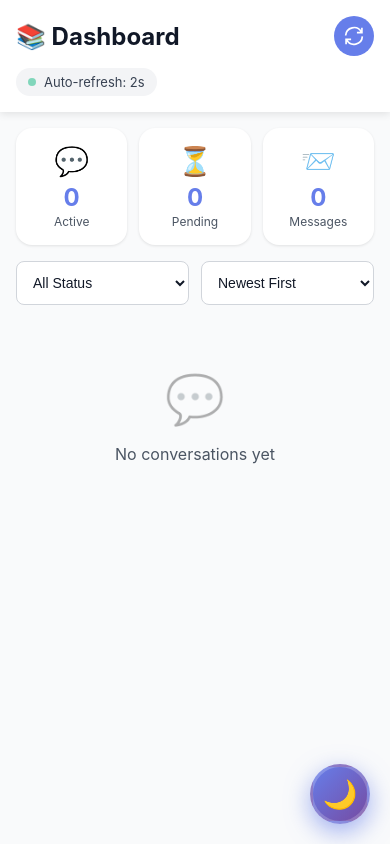
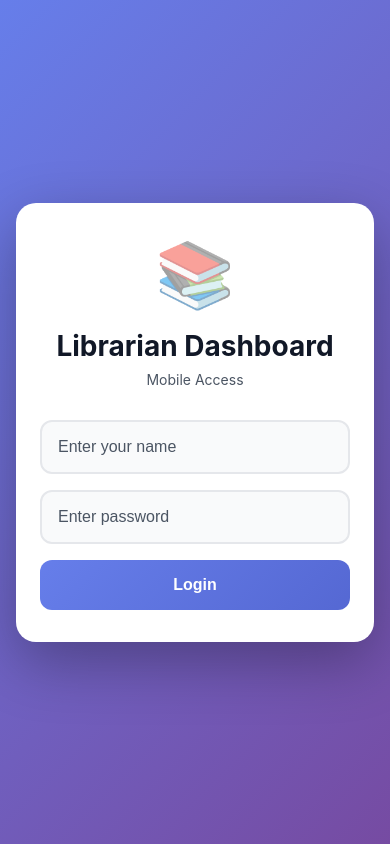
Before and after one commit to RobBallasiw/library-chatbot, a website: page public/librarian-mobile.html in a window 390 px wide. Drawn offline with Linux system fonts and the light colour scheme; no server answers.

Commit message:
Add login system to mobile librarian dashboard with username and password

```diff
--- a/public/librarian-mobile.css
+++ b/public/librarian-mobile.css
@@ -18,6 +18,112 @@
   --gray-600: #4b5563;
   --gray-700: #374151;
   --gray-900: #111827;
+}
+
+/* Mobile Login Screen */
+.mobile-login-screen {
+  position: fixed;
+  top: 0;
+  left: 0;
+  width: 100%;
+  height: 100%;
+  background: linear-gradient(135deg, #667eea 0%, #764ba2 100%);
+  display: flex;
+  align-items: center;
+  justify-content: center;
+  z-index: 9999;
+  padding: 1rem;
+}
+
+.mobile-login-container {
+  background: white;
+  border-radius: 20px;
+  padding: 2rem 1.5rem;
+  width: 100%;
+  max-width: 400px;
+  box-shadow: 0 20px 60px rgba(0, 0, 0, 0.3);
+}
+
+.mobile-login-header {
+  text-align: center;
+  margin-bottom: 2rem;
+}
+
+.mobile-login-icon {
+  font-size: 4rem;
+  margin-bottom: 1rem;
+  animation: pulse 2s infinite;
+}
+
+@keyframes pulse {
+  0%, 100% { transform: scale(1); }
+  50% { transform: scale(1.05); }
+}
+
+.mobile-login-header h1 {
+  font-size: 1.75rem;
+  font-weight: 700;
+  color: var(--gray-900);
+  margin-bottom: 0.5rem;
+}
+
+.mobile-login-header p {
+  font-size: 0.875rem;
+  color: var(--gray-600);
+}
+
+.mobile-login-form {
+  display: flex;
+  flex-direction: column;
+  gap: 1rem;
+}
+
+.mobile-input-group input {
+  width: 100%;
+  padding: 1rem;
+  background: var(--gray-50);
+  border: 2px solid var(--gray-200);
+  border-radius: 12px;
+  color: var(--gray-900);
+  font-size: 1rem;
+  transition: all 0.3s ease;
+}
+
+.mobile-input-group input:focus {
+  outline: none;
+  border-color: var(--primary);
+  background: white;
+}
+
+.mobile-input-group input::placeholder {
+  color: var(--gray-600);
+}
+
+.mobile-login-btn {
+  width: 100%;
+  padding: 1rem;
+  background: linear-gradient(135deg, var(--primary) 0%, var(--primary-dark) 100%);
+  border: none;
+  border-radius: 12px;
+  color: white;
+  font-size: 1rem;
+  font-weight: 600;
+  cursor: pointer;
+  transition: all 0.3s ease;
+}
+
+.mobile-login-btn:active {
+  transform: scale(0.98);
+}
+
+.mobile-login-error {
+  padding: 0.75rem;
+  background: rgba(239, 68, 68, 0.1);
+  border: 1px solid rgba(239, 68, 68, 0.3);
+  border-radius: 8px;
+  color: var(--danger);
+  font-size: 0.875rem;
+  text-align: center;
 }
 
 body {
--- a/public/librarian-mobile.html
+++ b/public/librarian-mobile.html
@@ -9,6 +9,30 @@
   <link rel="stylesheet" href="librarian-mobile.css">
 </head>
 <body>
+
+  <!-- Login Screen -->
+  <div id="mobile-login-screen" class="mobile-login-screen">
+    <div class="mobile-login-container">
+      <div class="mobile-login-header">
+        <div class="mobile-login-icon">📚</div>
+        <h1>Librarian Dashboard</h1>
+        <p>Mobile Access</p>
+      </div>
+      <form id="mobile-login-form" class="mobile-login-form">
+        <div class="mobile-input-group">
+          <input type="text" id="mobile-username" placeholder="Enter your name" required>
+        </div>
+        <div class="mobile-input-group">
+          <input type="password" id="mobile-password" placeholder="Enter password" required>
+        </div>
+        <button type="submit" class="mobile-login-btn">Login</button>
+        <div id="mobile-login-error" class="mobile-login-error" style="display: none;"></div>
+      </form>
+    </div>
+  </div>
+
+  <!-- Main Dashboard (hidden until login) -->
+  <div id="mobile-dashboard-content" style="display: none;">
 
   <!-- Header -->
   <header class="mobile-header">
@@ -199,7 +223,70 @@
 
     // Initialize theme
     loadTheme();
+
+    // Mobile Login functionality
+    (function initMobileLogin() {
+      const loginScreen = document.getElementById('mobile-login-screen');
+      const dashboardContent = document.getElementById('mobile-dashboard-content');
+      const loginForm = document.getElementById('mobile-login-form');
+      const loginError = document.getElementById('mobile-login-error');
+      const usernameInput = document.getElementById('mobile-username');
+      const passwordInput = document.getElementById('mobile-password');
+
+      if (!loginForm) return;
+
+      // Check if already logged in
+      if (sessionStorage.getItem('mobileLibrarianLoggedIn') === 'true') {
+        showDashboard();
+      }
+
+      loginForm.addEventListener('submit', async (e) => {
+        e.preventDefault();
+        const username = usernameInput.value.trim();
+        const password = passwordInput.value;
+
+        if (!username) {
+          showError('Please enter your name');
+          return;
+        }
+
+        try {
+          const response = await fetch('/api/librarian/login', {
+            method: 'POST',
+            headers: { 'Content-Type': 'application/json' },
+            body: JSON.stringify({ password })
+          });
+
+          const data = await response.json();
+
+          if (data.success) {
+            sessionStorage.setItem('mobileLibrarianLoggedIn', 'true');
+            sessionStorage.setItem('mobileLibrarianUsername', username);
+            showDashboard();
+          } else {
+            showError('Invalid password');
+          }
+        } catch (error) {
+          showError('Login failed. Please try again.');
+        }
+      });
+
+      function showDashboard() {
+        loginScreen.style.display = 'none';
+        dashboardContent.style.display = 'block';
+      }
+
+      function showError(message) {
+        loginError.textContent = message;
+        loginError.style.display = 'block';
+        setTimeout(() => {
+          loginError.style.display = 'none';
+        }, 3000);
+      }
+    })();
   </script>
+
+  </div><!-- End mobile-dashboard-content -->
 
 </body>
 </html>
```
